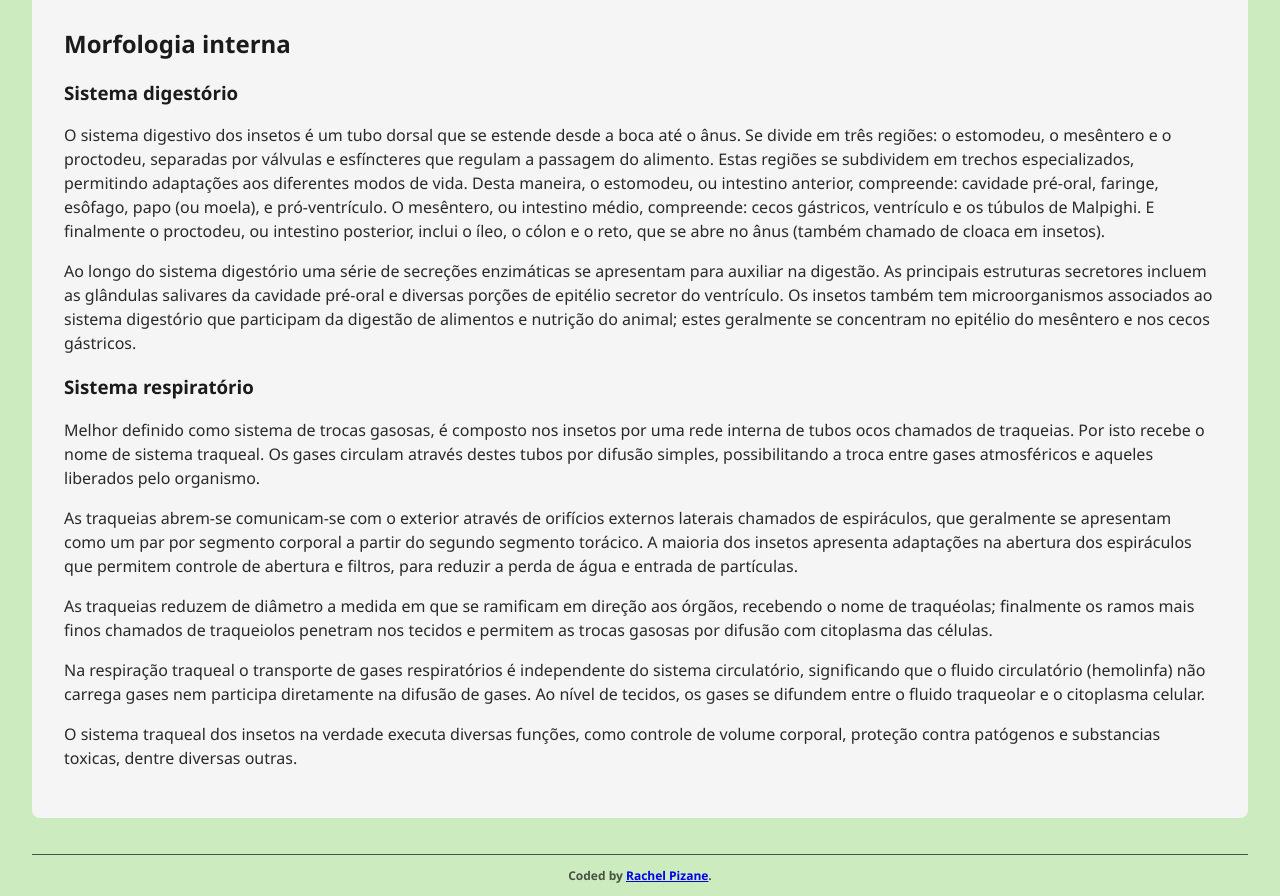
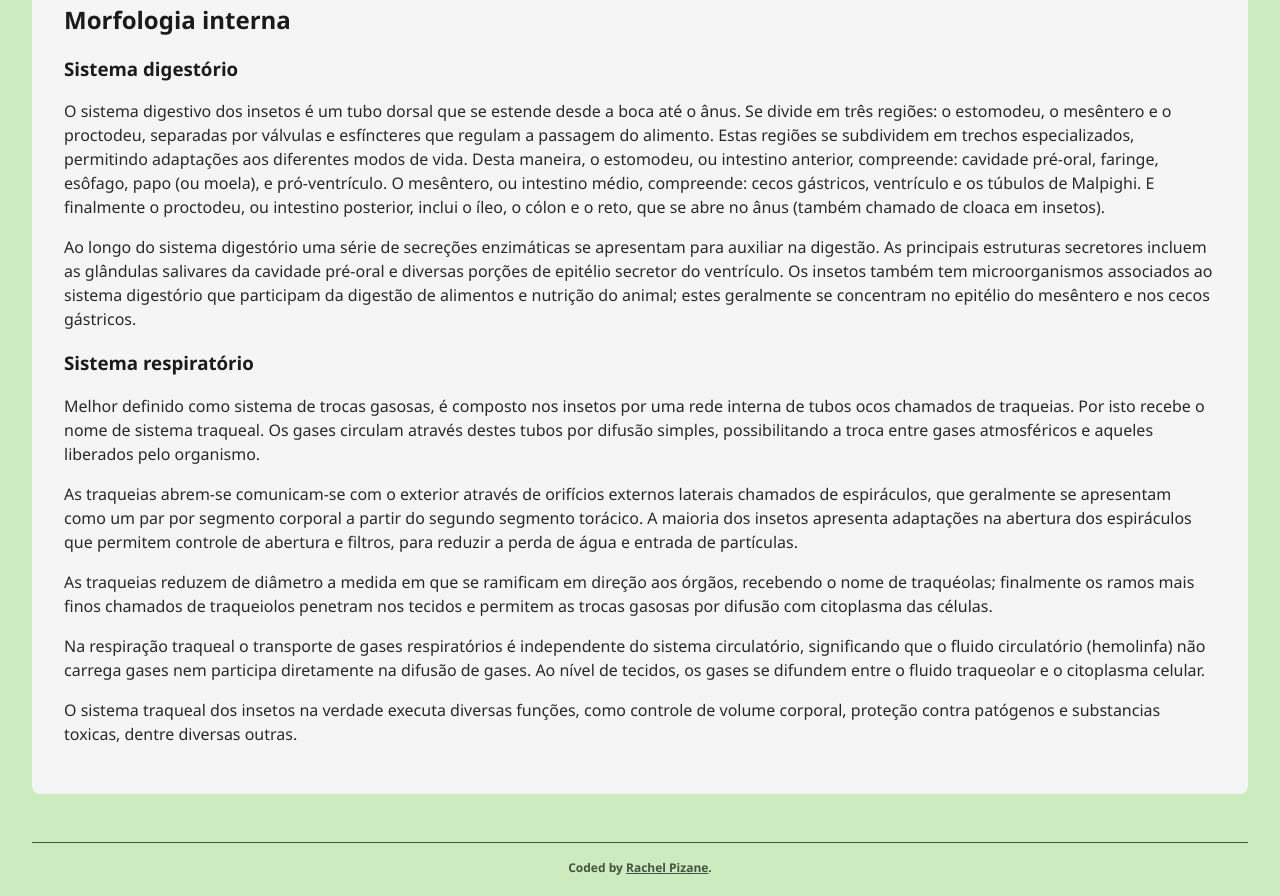
Before and after one commit to rachelpizane/Infnet, a plain HTML site: page 01PWHC_atividade_tags-h1-e-p/index.html in a window 1280 px wide. Shown: the part 1390-2286 px from the top of the page. Drawn offline with Linux system fonts and the light colour scheme.

Commit message:
Update style.css
- Corrigi o seletor .attribution > a, para .attribution > p > a;
- Inclui um @media para diminuir o padding do body quando a tela for menor que 600px;
- Tinha urilizado o tamanho "em" mas o correto era "rem", atualizei todos os valores com esse caso.

```diff
--- a/01PWHC_atividade_tags-h1-e-p/style.css
+++ b/01PWHC_atividade_tags-h1-e-p/style.css
@@ -4,14 +4,14 @@
 
 body {
     font-family: 'Segoe UI', Tahoma, Geneva, Verdana, sans-serif;
-    padding: 2em 2em 0;
+    padding: 2rem 2rem 0;
     margin: 0px;
     background-color: #ccecbf;
     color: #1b1b1b;
 }
 
 main {
-    padding: 2em;
+    padding: 2rem;
     background-color: #f5f5f5;
     border-radius: .5rem;
 }
@@ -21,7 +21,7 @@ h1 {
 }
 
 h2 {
-    margin-top: 1.50em;
+    margin-top: 1.50rem;
 }
 
 main > p {
@@ -30,10 +30,10 @@ main > p {
 }
 
 .attribution{
-    margin-top: 3em;
-    padding: 1em;
+    margin-top: 3rem;
+    padding: 1rem;
     text-align: center;
-    font-size: .75em;
+    font-size: .75rem;
     font-weight: bold;
     border-top: 1.5px solid   #475242;
     color: #475242;
@@ -44,6 +44,12 @@ main > p {
     padding: 0px;
 }
 
-.attribution > a {
+.attribution > p > a {
     color: inherit;
 }
+
+@media (max-width: 500px){
+    body {
+        padding: 1.5rem 1.5rem 0em;
+    }
+}
```
